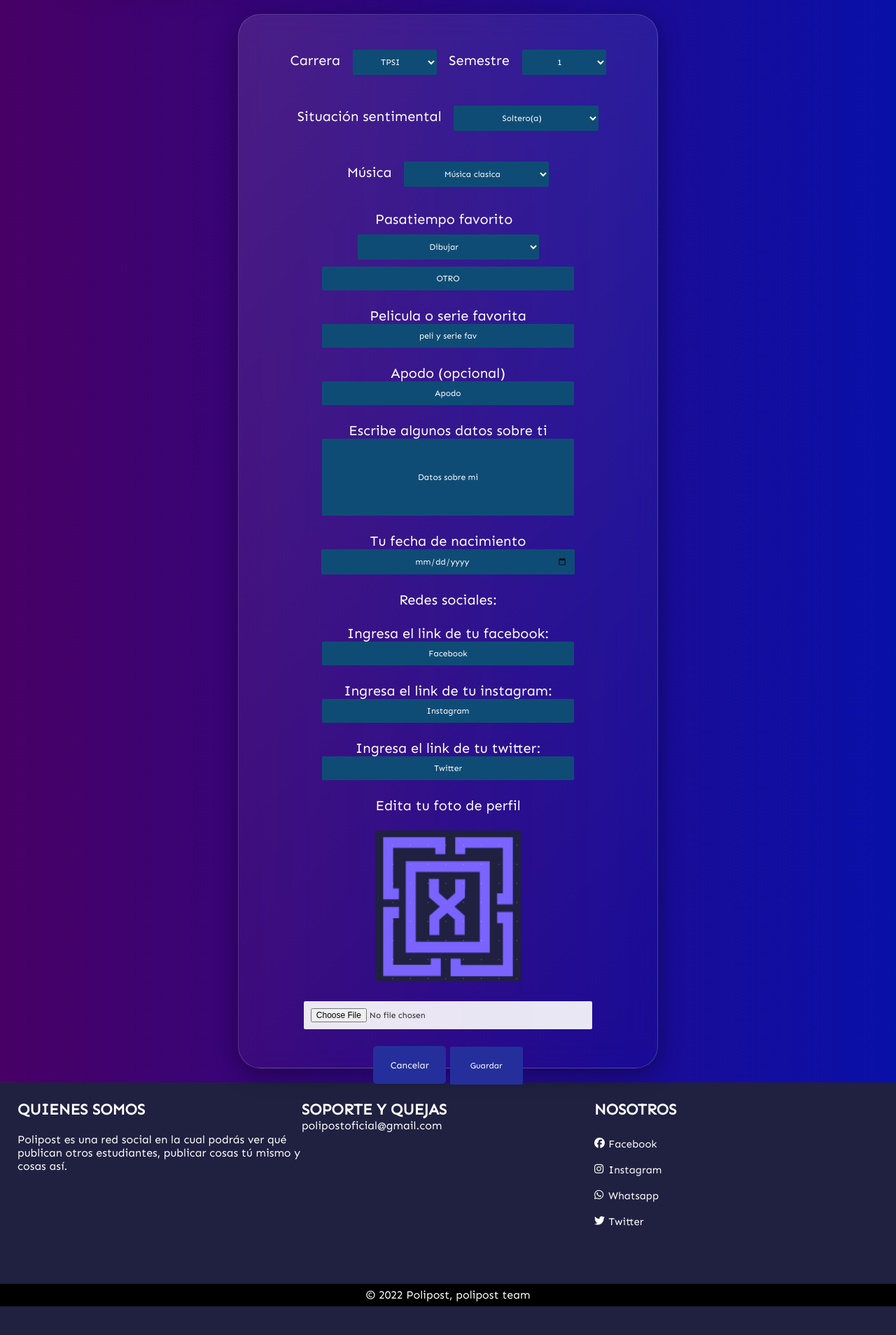
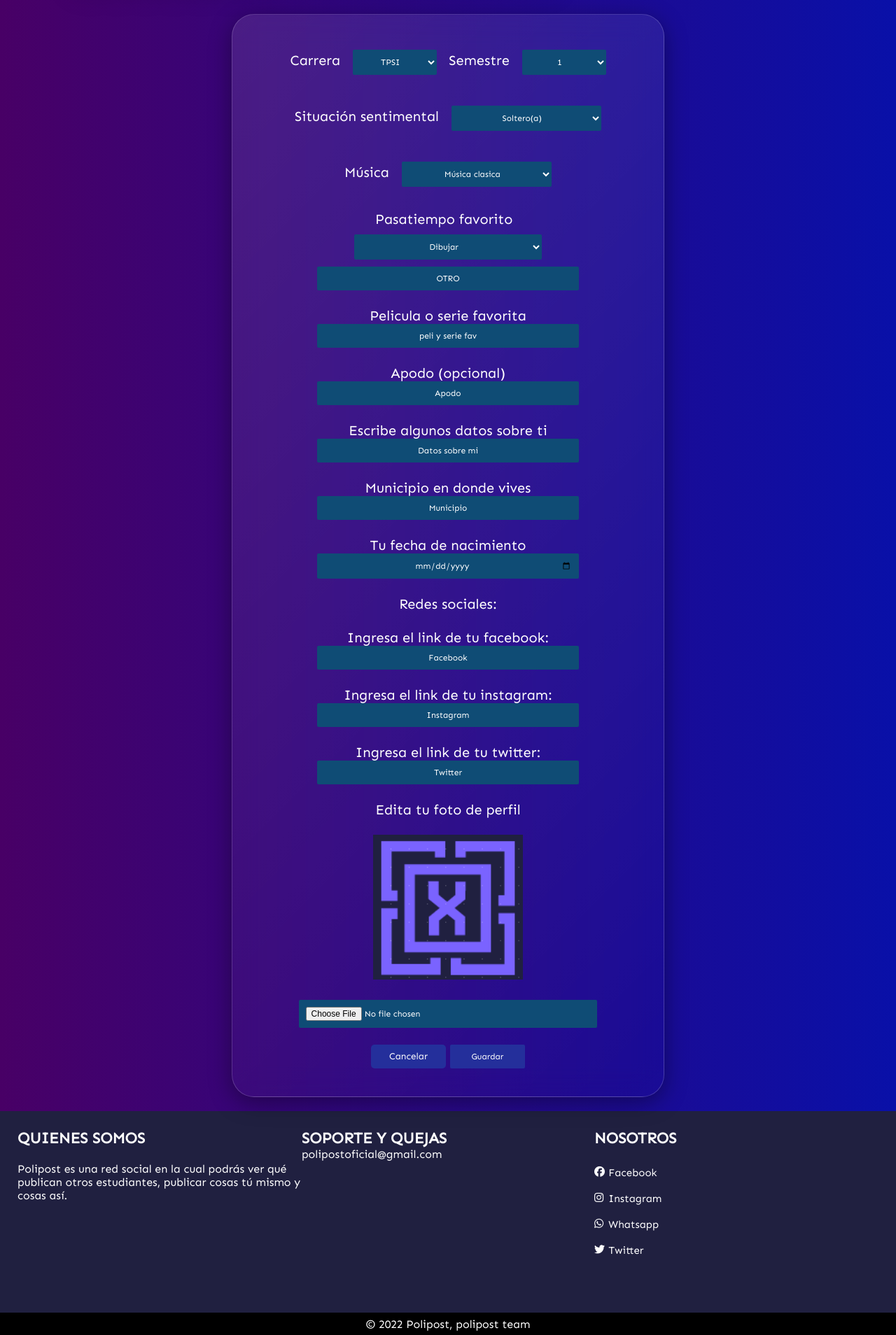
Before and after one commit to Yag0Veg4/Polipost, a PHP site: the page made by Editar perfil/editar perfil.html in a window 1280 px wide. Shown: the part 120-2028 px from the top of the page at 70% size. Before the commit the page ends 1987 px from the top, so only its background shows below. Run offline with PHP 8.4, Linux system fonts and the light colour scheme; some libraries are stand-ins or nearby versions.

Commit message:
datos de mas

```diff
--- a/Editar perfil/editar perfil.css
+++ b/Editar perfil/editar perfil.css
@@ -100,9 +100,11 @@ body,html {
 
     main {
         margin-top: 15vh;
-        width: auto;
-        height: auto;
-        padding: 20px;
+        width: 100%;
+        float: left;
+        min-height: 40vh;
+        height: max-content;
+        z-index: 2;
 
 
     }
@@ -167,7 +169,7 @@ body,html {
 
     #glass {
         width: 45%;
-        height: ;
+        height: max-content;
         display: block;
         margin: auto;
         background: linear-gradient(135deg, rgba(255, 255, 255, 0.1), rgba(255, 255, 255, 0));
@@ -181,7 +183,8 @@ body,html {
         display: grid;
         grid-template-rows: 15% 85%;
         padding: 20px 20px;
-
+        margin-top: 20px;
+        margin-bottom: 20px;
     }
 
     #tit {
@@ -266,7 +269,7 @@ body,html {
 
         #Boton-can{
             width: 20%;
-            height: 30%;
+            height: 34px;
             background-color: #242F9B;
             color: white;
             cursor: pointer;
@@ -320,3 +323,8 @@ body,html {
             width: 40%;
             height: 120%;
         }
+
+        #foto-edi{
+            background-color: #0F4C75 ;
+            color: white;
+        }
--- a/Editar perfil/editar perfil.html
+++ b/Editar perfil/editar perfil.html
@@ -48,6 +48,7 @@
     <main>
         <article id="glass">
             <section id="tit">
+                <form action="">
                     <label for="carrera"> Carrera </label> &nbsp;
                     <select name="carrera" class="car">
                         <option>TPSI</option>
@@ -127,6 +128,11 @@
                     <input type="text" placeholder="Datos sobre mi" id="sobre-ti">
                         <br>
                         <br>
+                    <label for="direccion">Municipio en donde vives</label>
+                        <br>
+                    <input type="text" name="dire" id="muni" placeholder="Municipio">
+                        <br>
+                        <br>
                     <label for="rs"> Tu fecha de nacimiento</label>
                         <br>
                     <input type="date" >
@@ -161,9 +167,8 @@
                         <br>
                     <a href=""><button id="Boton-can">Cancelar</button></a>
                     <input type="submit" value="Guardar" id="Guardar">
-                    <br>
-                    <br>
-                    <br>
+                </form>
+
                 </section>
             </section>
         </article>
--- a/Perfil otro usuario/PERFIL_A.css
+++ b/Perfil otro usuario/PERFIL_A.css
@@ -147,7 +147,7 @@ body {
     main {
         width: 100%;
         height: max-content;
-        min-height: 80vh;
+        min-height: 45vh;
         font-family: 'Sen';
         color: white;
         margin-top: 15vh;
@@ -365,7 +365,7 @@ body {
     footer {
         font-family: 'Sen';
         width: 100%;
-        height: 45vh;
+        height: 40vh;
         background-color: #202040;
         color: white;
         display: grid;
```
